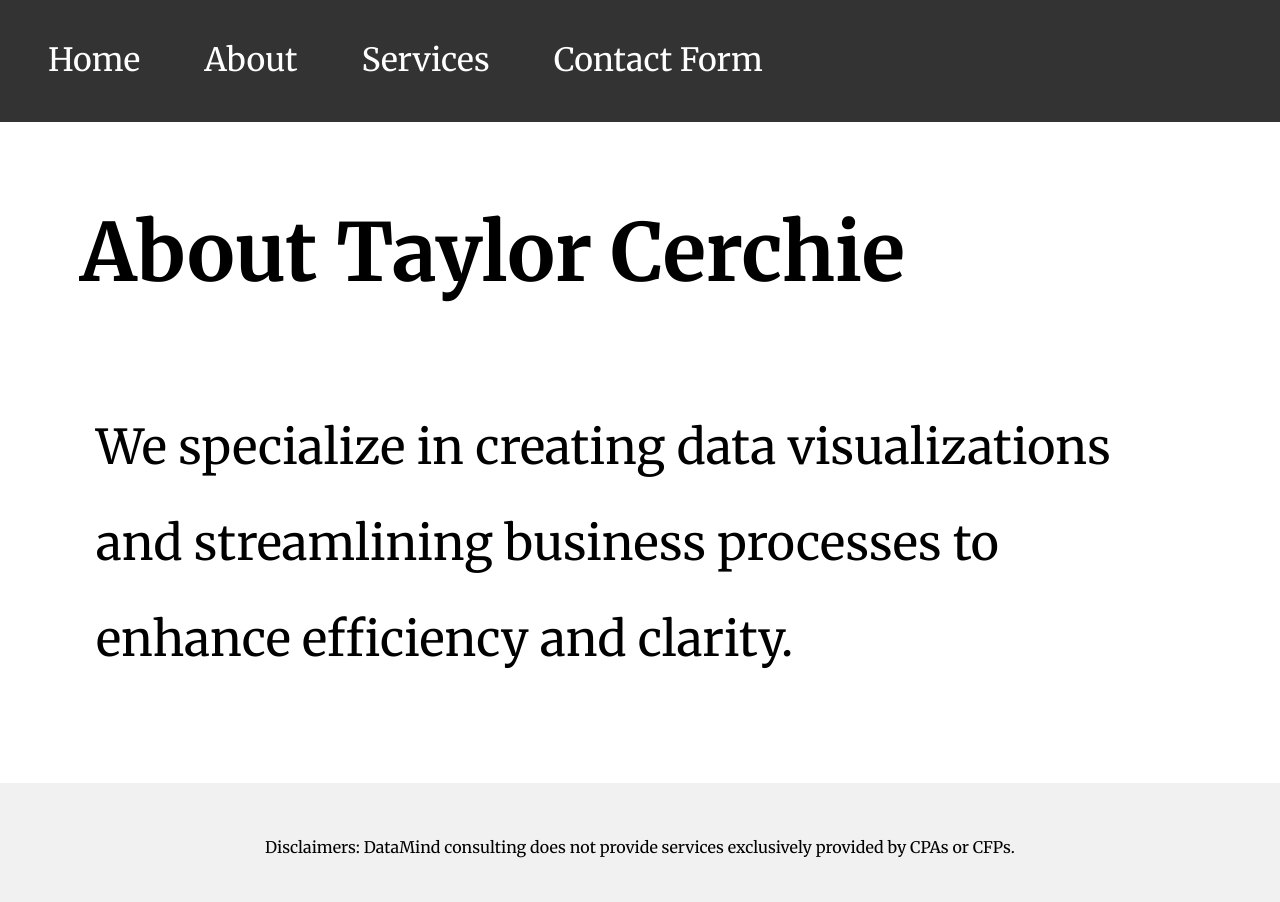
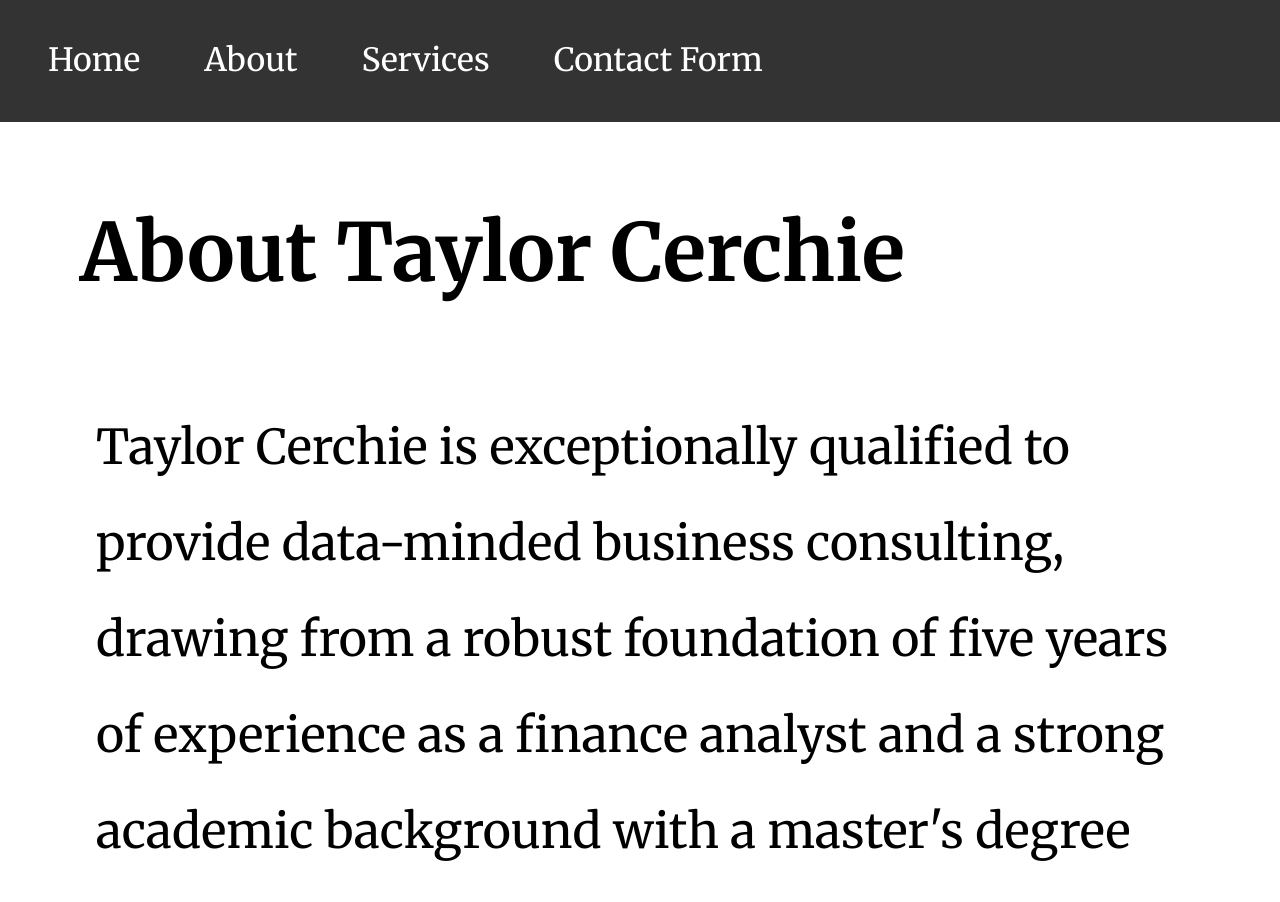
Before and after one commit to Cerchie/tlc, a Next.js app: page /about in a window 1280 px wide. Shown: the top 902 px of the page. Built offline with nearby package versions, Linux system fonts and the light colour scheme.

Commit message:
update about

```diff
--- a/pages/about.js
+++ b/pages/about.js
@@ -15,10 +15,10 @@ export default function About() {
       </header>
       <main>
         <h1>About Taylor Cerchie</h1>
-        <p>We specialize in creating data visualizations and streamlining business processes to enhance efficiency and clarity.</p>
+        <p>Taylor Cerchie is exceptionally qualified to provide data-minded business consulting, drawing from a robust foundation of five years of experience as a finance analyst and a strong academic background with a master's degree in mechanical engineering from Arizona State University. His analytical skills are further enhanced by his Excel wizardry, enabling him to efficiently manage, interpret, and visualize complex data sets. Taylor’s unique combination of engineering problem-solving skills and financial expertise allows him to approach business challenges with a methodical, data-driven mindset, ensuring that his consulting advice is both strategically sound and practically implementable.</p>
       </main>
       <footer>
-        <p id="disclaimer">Disclaimers: DataMind consulting does not provide services exclusively provided by CPAs or CFPs.</p>
+        <p id="disclaimer">Disclaimers: DataMinded consulting does not provide services exclusively provided by CPAs or CFPs.</p>
       </footer>
     </div>
   );
```
